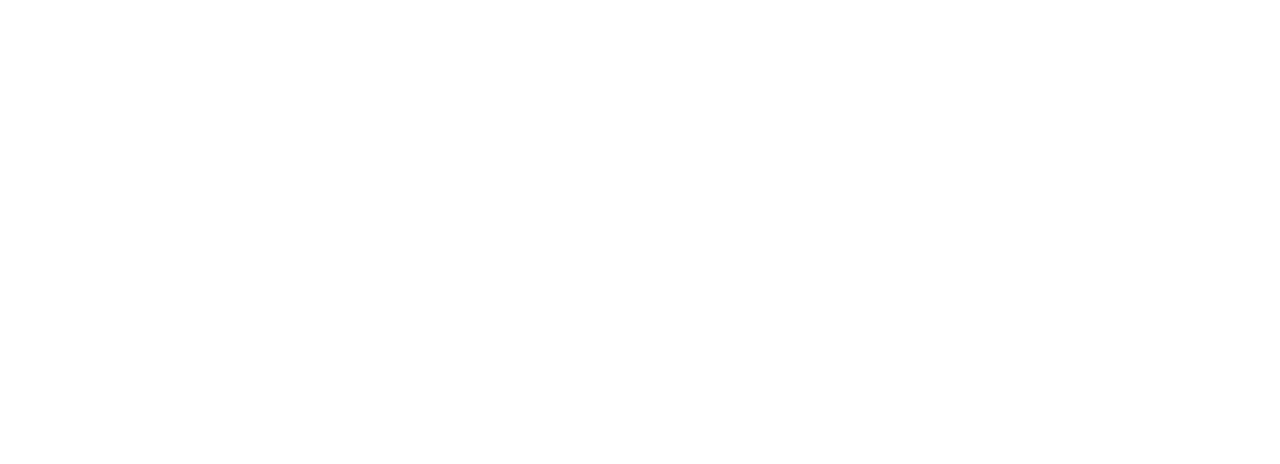
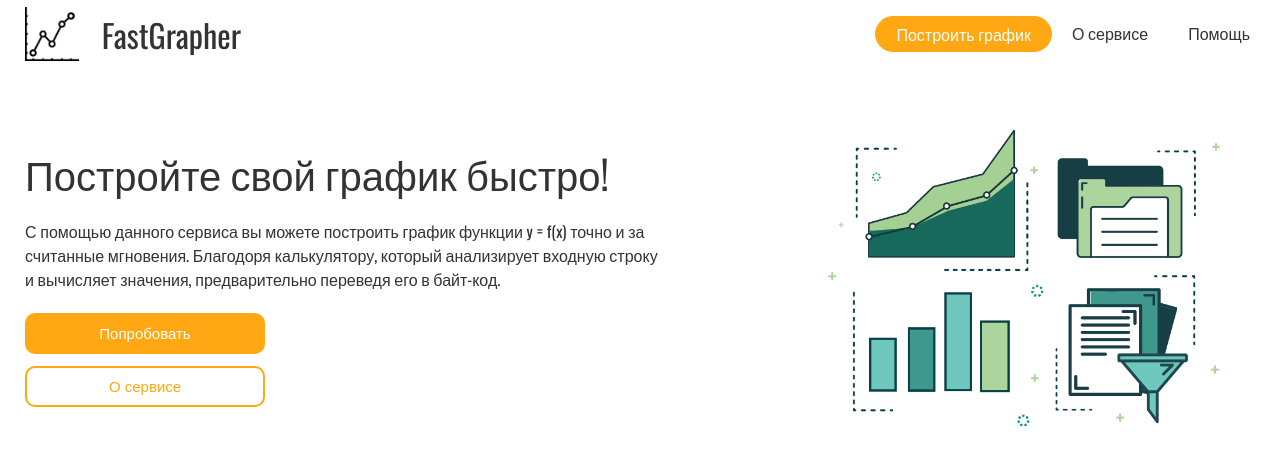
Before and after one commit to ramaketa/FastGrapher, a plain HTML site: page src/index.html in a window 1280 px wide. Drawn offline with nearby package versions, Linux system fonts and the light colour scheme.

Commit message:
header complited
Закончена работа над шапкой. Начало основного контента

```diff
--- a/css/styles.css
+++ b/css/styles.css
@@ -0,0 +1,156 @@
+/*GLOBAL STYLES*/
+body {
+    width: 100%;
+    margin: 0 auto;
+
+    font-size: 16px;
+
+    font-family: 'Oswald', sans-serif;
+    color: #333333;
+}
+
+a {
+    text-decoration: none;
+    color: #333333;
+}
+
+/*FAST STYLES*/
+
+._title-text {
+    font-size: 2.5rem;
+    color: #333333;
+}
+
+._white-href a {
+    color: white !important;
+}
+
+.control-btn__white {
+    color: #ffa813 !important;
+    background-color: white !important;
+}
+.control-btn__white,
+.control-btn {
+    width: 15rem;
+
+    margin: 0.4rem 1rem 0.4rem 0rem;
+    padding: 0.6rem 1rem;
+
+    background-color: #ffa813;
+    color: white;
+
+    font-size: 15px;
+
+    border: 2px solid #ffa813;
+    border-radius: 10px;
+}
+
+.control-btn:hover {
+    cursor: pointer;
+    background-color: white;
+    color: #ffa813;
+}
+
+.control-btn__white:hover {
+    cursor: pointer;
+    background-color: #ffa813 !important;
+    color: white !important;
+}
+
+/*HEADER*/
+
+.header {
+    display: block;
+
+    width: 100%;
+    background-color: white;
+}
+
+.header .nav-panel {
+    display: flex;
+    flex-direction: row;
+    justify-content: space-between;
+
+    width: 100%;
+}
+
+.nav-panel .nav-panel__logo {
+    display: flex;
+    flex-direction: row;
+
+    align-items: center;
+    justify-content: flex-start;
+
+    width: 20%;
+
+    padding: 0 25px;
+}
+
+.nav-panel .nav-panel__logo .logo-image {
+    background-image: url("../resources/icons/graphic.png");
+    background-size: contain;
+    background-repeat: no-repeat;
+
+    width: 30%;
+    height: 80%;
+}
+
+.nav-panel .nav-panel__logo .logo-text {
+    font-size: 2rem;
+}
+
+.nav-panel .nav-panel__buttons {
+    display: flex;
+    justify-content: end;
+    width: 60%;
+
+    margin: 0 10px;
+}
+
+.nav-panel .nav-panel__buttons ul {
+    display: flex;
+    flex-direction: row;
+
+    list-style: none;
+}
+
+.nav-panel .nav-panel__buttons ul li {
+    padding: 5px 20px;
+}
+
+.nav-panel .nav-panel__buttons ._yellow-button {
+    background-color: #ffa813;
+    border: 1px solid #ffa813;
+    border-radius: 50px;
+}
+
+/*CONTENT*/
+
+.content {
+    width: 100%;
+    display: flex;
+    flex-direction: column;
+
+    margin: 50px 0;
+}
+
+.welcome-content {
+    display: flex;
+    flex-direction: row;
+    justify-content: space-between;
+}
+
+.welcome-content__description {
+    width: 50%;
+    display: flex;
+    flex-direction: column;
+    margin: 25px;
+}
+
+.welcome-content__image {
+    width: 40%;
+
+    background: url("../resources/images/Home-Icon.png") no-repeat;
+    background-size: contain;
+    background-position: center;
+}
--- a/src/index.html
+++ b/src/index.html
@@ -4,16 +4,46 @@
     <meta charset="UTF-8">
     <title>Fast Grapher</title>
     <link rel="stylesheet" href="../css/styles.css">
+    <link href="https://fonts.googleapis.com/css?family=Oswald&display=swap" rel="stylesheet">
     <script src="../js/script.js"></script>
 </head>
 <body>
 <div class="header">
     <div class="nav-panel">
-        <div class="nav-panel-logo"></div>
-        <div class="nav-panel-buttons"></div>
+        <div class="nav-panel__logo">
+            <div class="logo-image"></div>
+            <div class="logo-text">FastGrapher</div>
+        </div>
+        <div class="nav-panel__buttons">
+            <ul>
+                <a class="_yellow-button" href="" style="color: white">
+                    <li>Построить график</li>
+                </a>
+                <a href="">
+                    <li>О сервисе</li>
+                </a>
+                <a href="">
+                    <li>Помощь</li>
+                </a>
+            </ul>
+        </div>
     </div>
 </div>
-<div class="content"></div>
+<div class="content">
+    <div class="welcome-content">
+        <div class="welcome-content__description">
+            <div class="_title-text">Постройте свой график быстро!</div>
+            <p>
+                С помощью данного сервиса вы можете построить график функции y = f(x) точно и за считанные мгновения.
+                Благодоря калькулятору, который анализирует входную строку и вычисляет значения, предварительно переведя
+                его в байт-код.
+            </p>
+            <button class="control-btn">Попробовать</button>
+            <button class="control-btn__white">О сервисе</button>
+        </div>
+        <div class="welcome-content__image"></div>
+    </div>
+</div>
 <div class="footer"></div>
 </body>
 </html>
```
Also changed, not shown: resources/icons/graphic.png (added), resources/images/Home-Icon.png (added).
